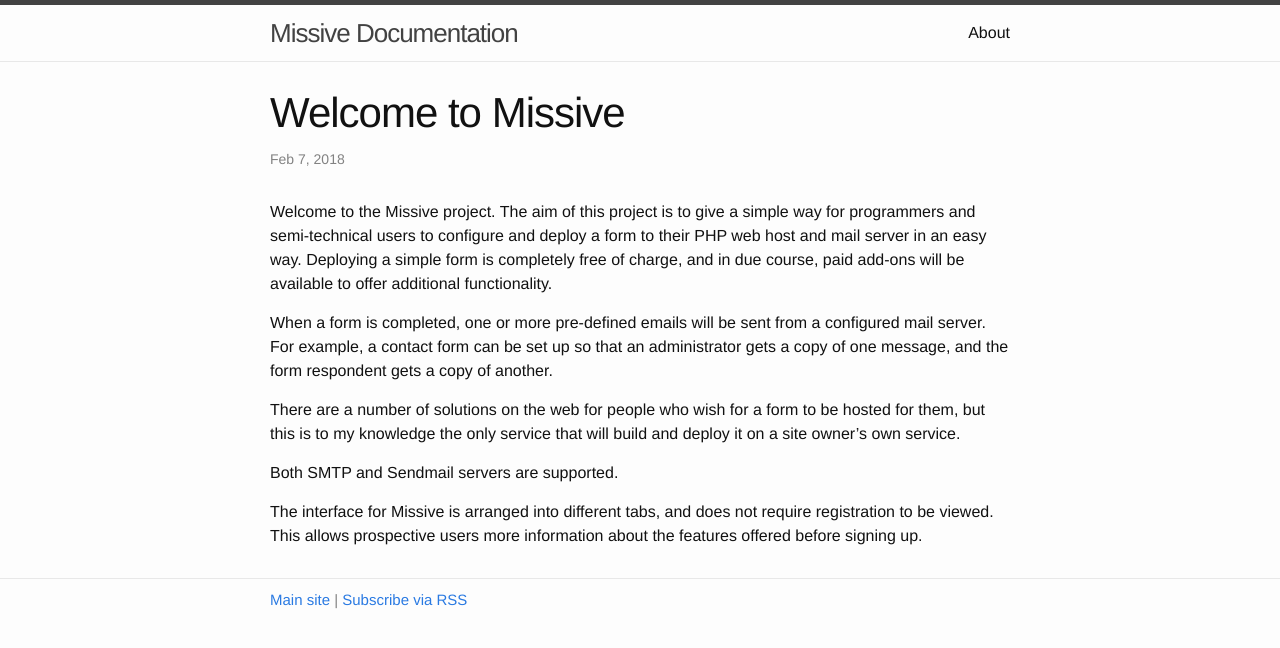
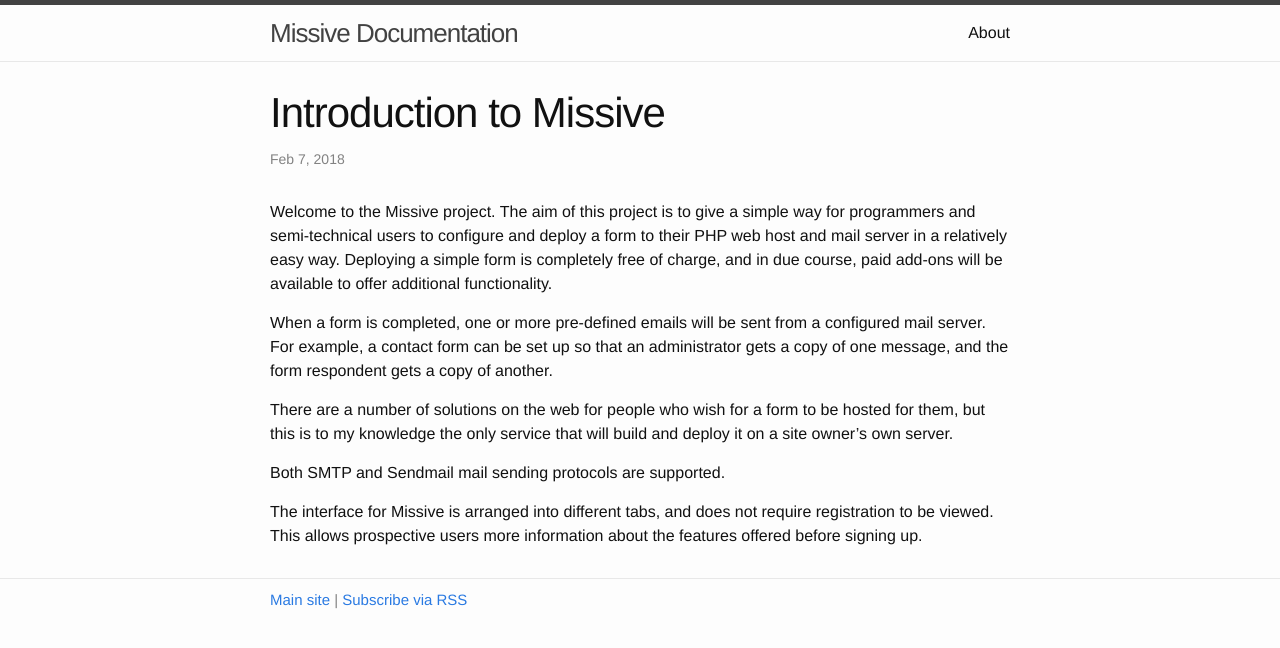
Before and after one commit to missive-app/docs, a Jekyll site: the page built from _posts/2018-02-07-introduction.markdown, in a window 1280 px wide. Shown: the top 648 px of the page. Built offline with Jekyll 4.4.1, drawn with Linux system fonts in a browser that asks for light colours.

Commit message:
Minor tweaks to About and Intro

```diff
--- a/_posts/2018-02-07-introduction.markdown
+++ b/_posts/2018-02-07-introduction.markdown
@@ -1,13 +1,13 @@
 ---
 layout: post
-title:  "Welcome to Missive"
+title:  "Introduction to Missive"
 date:   2018-02-07 21:36:48 +0000
 ---
 
 Welcome to the Missive project. The aim of this project is to give a simple way for
 programmers and semi-technical users to configure and deploy a form to their PHP web
-host and mail server in an easy way. Deploying a simple form is completely free of
-charge, and in due course, paid add-ons will be available to offer additional
+host and mail server in a relatively easy way. Deploying a simple form is completely
+free of charge, and in due course, paid add-ons will be available to offer additional
 functionality.
 
 When a form is completed, one or more pre-defined emails will be sent from a configured
@@ -16,9 +16,9 @@ copy of one message, and the form respondent gets a copy of another.
 
 There are a number of solutions on the web for people who wish for a form to be hosted
 for them, but this is to my knowledge the only service that will build and deploy it
-on a site owner's own service.
+on a site owner's own server.
 
-Both SMTP and Sendmail servers are supported.
+Both SMTP and Sendmail mail sending protocols are supported.
 
 The interface for Missive is arranged into different tabs, and does not require
 registration to be viewed. This allows prospective users more information about
```
Also changed, not shown: about.md (+5 -0 lines).
